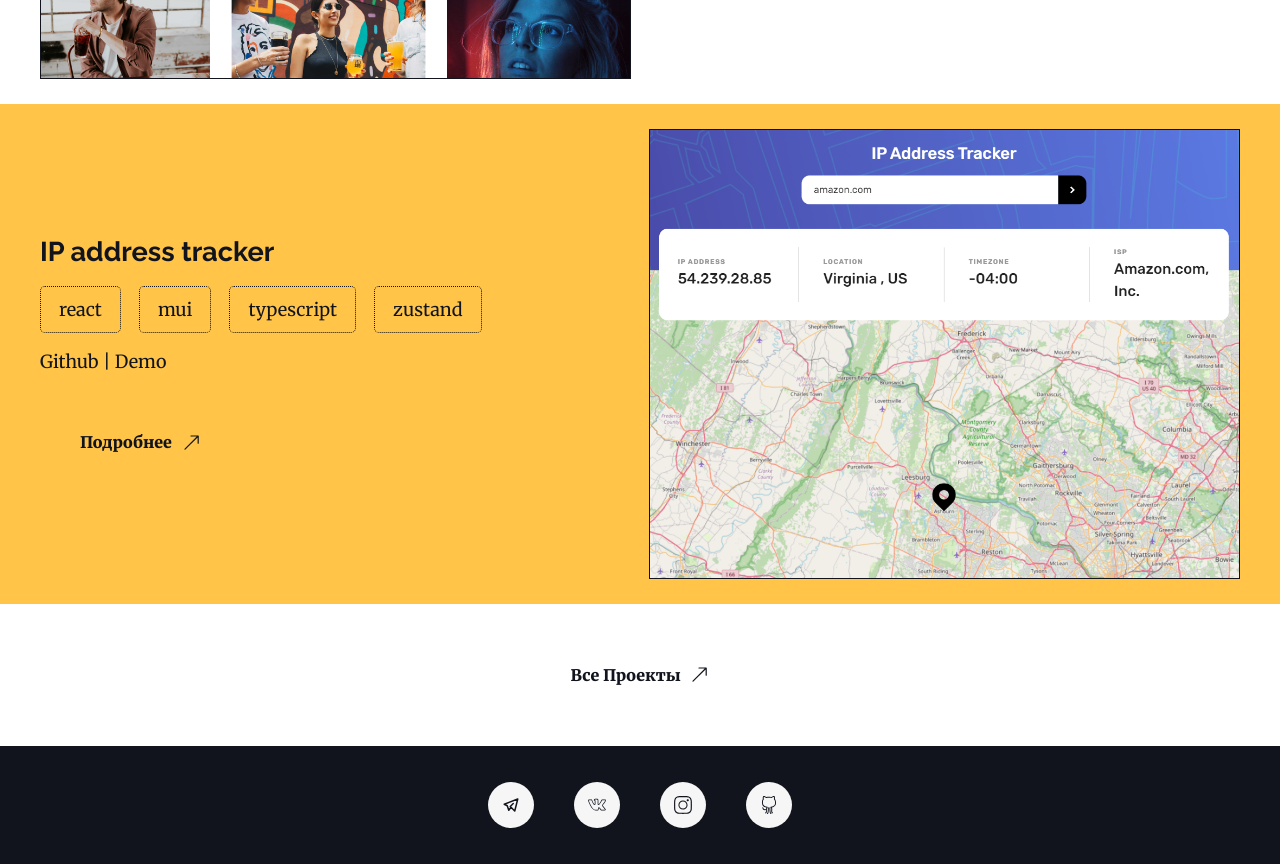
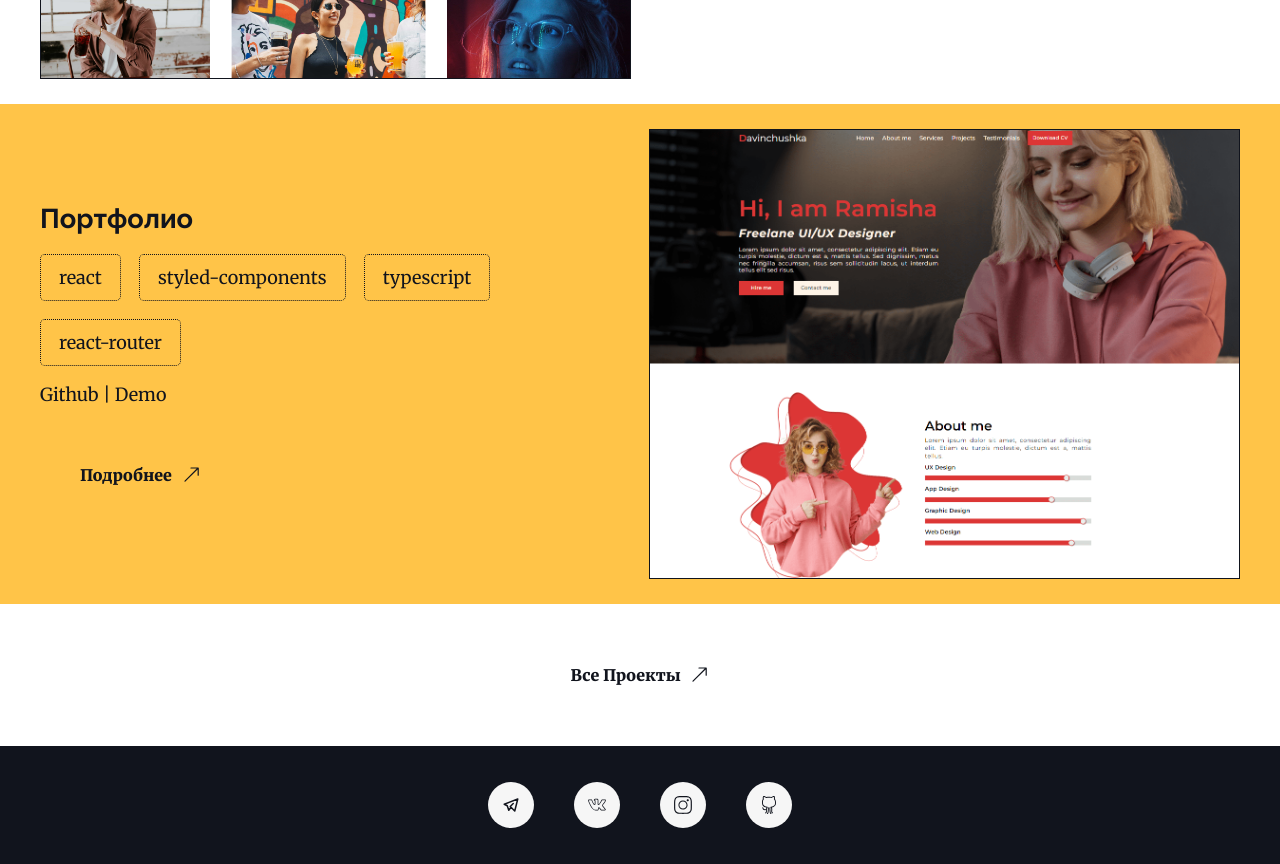
Before and after one commit to DenKuznets/portfolio, a React (Vite) app: page / in a window 1280 px wide. Shown: the part 2040-2904 px from the top of the page. Built offline with nearby package versions, Linux system fonts and the light colour scheme.

Commit message:
зкщоусеы гзв

```diff
--- a/src/components/Work.jsx
+++ b/src/components/Work.jsx
@@ -4,6 +4,7 @@ import BigLink from "./BigLink";
 import TechList from "./TechList";
 import useLocalization from "../hooks/useLocalization";
 import { useNavigate, useParams } from "react-router";
+import replaceURL from "./ReplaceURL";
 
 const Work = () => {
     const textGlobal = useLocalization().local;
@@ -13,6 +14,7 @@ const Work = () => {
     );
 
     const navigate = useNavigate();
+
     return (
         <WorkStyled>
             <div className="work__content">
@@ -23,7 +25,7 @@ const Work = () => {
                         <a href={textWork.github}>Github</a> |{" "}
                         <a href={textWork.demo}>Demo</a>
                     </div>
-                    <p>{textWork.description}</p>
+                    <p>{replaceURL(textWork.description)}</p>
                     <BigLink onClick={() => navigate(-1)} className="btn-back">
                         {textGlobal.backButton}
                     </BigLink>
--- /dev/null
+++ b/src/components/replaceURL.jsx
@@ -0,0 +1,48 @@
+const urlRegex = /https?:\/\/(.\.?)+\..+/;
+const replaceURL = (str) => {
+    const texts = str.split(" ").reduce(
+        (acc, text) => {
+            if (urlRegex.test(text)) {
+                acc.array.push(acc.text);
+                acc.urls.push(text);
+                acc.text = "";
+
+                return acc;
+            }
+
+            acc.text += ` ${text} `;
+
+            return acc;
+        },
+        { array: [], urls: [], text: "" }
+    );
+
+    if (texts.text) texts.array.push(texts.text);
+
+    const duplicateLinksCount = {};
+
+    const links = texts.urls.map((url) => {
+        if (!duplicateLinksCount[url]) duplicateLinksCount[url] = 0;
+
+        duplicateLinksCount[url] += 1;
+
+        const key = `${duplicateLinksCount[url]}_${url}`;
+
+        return (
+            <a href={url} key={key}>
+                {url}
+            </a>
+        );
+    });
+
+    const merged = [];
+
+    for (let i = 0; i < texts.array.length; i += 1) {
+        merged.push(texts.array[i]);
+        if (links[i]) merged.push(links[i]);
+    }
+
+    return merged;
+};
+
+export default replaceURL
--- a/utils.js
+++ b/utils.js
@@ -199,24 +199,6 @@ export const localization = {
                         `,
                 },
                 {
-                    id: 12,
-                    category: CATEGORIES.LEARN,
-                    name: "IP address tracker",
-                    tech: ["react", "mui", "typescript", "zustand"],
-                    img: "iptracker.png",
-                    github: "https://github.com/DenKuznets/ip-address-tracker",
-                    demo: "https://dk-ip-address-tracker.vercel.app",
-                    description: ` frontend mentor api focused challenge
-                        Функционал:
-                        - Адаптивная верстка под разные экраны
-                        - Ховер на интерактивных элементах
-                        - Отображение адрес IP пользователя на карте при загрузке страницы
-                        - Поиск информрации об ip/доменах
-                        - Отображение ошибки при некорректном вводе айпи/домена
-                        - Отображение ошибки при других сетевых ошибках
-                        - Отправка запроса по нажатию Enter или клику черной кнопки`,
-                },
-                {
                     id: 5,
                     category: CATEGORIES.LEARN,
                     name: "портфолио",
@@ -353,6 +335,17 @@ export const localization = {
                     demo: "https://mup-komfort.ru/",
                     description: `Верстка лэндинга по заказу web-студии alex-media.ru по макету Figma с соблюдением дедлайна, pixel-perfect попаданием в адаптивные брейкпоинты. В сотрудничестве с дизайнером и backend-разработчиком (php, laravel, blade)`,
                 },
+                {
+                    id: 12,
+                    category: CATEGORIES.LEARN,
+                    name: "мое портфолио",
+                    tech: ["react", "styled-components", "js"],
+                    img: "myportfolio.png",
+                    github: "https://github.com/DenKuznets/portfolio",
+                    demo: "https://denkuznets.vercel.app/",
+                    description: `Этот сайт портфолио я разработал сам, вдохновляясь примерами таких работ как https://stefantopalovicdev.vercel.app/ , https://caferati.me/portfolio , https://brittanychiang.com/ и http://riccardozanutta.com/ .
+                    За основу дизайна использовал этот шаблон https://themeforest.net/item/orido-personal-portfolio-website-figma-template/screenshots/37527613?index=1`,
+                },
             ],
         },
     },
```
Also changed, not shown: public/images/works-preview/myportfolio.png (added).
